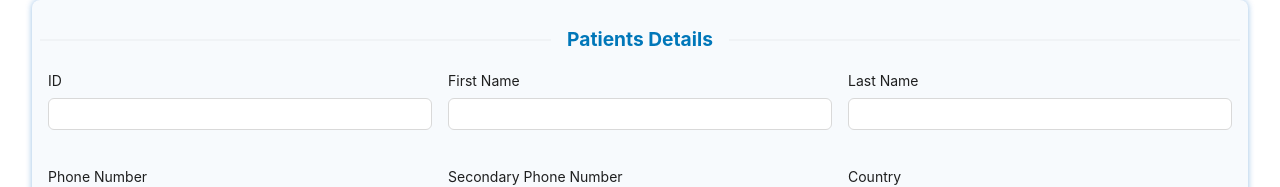
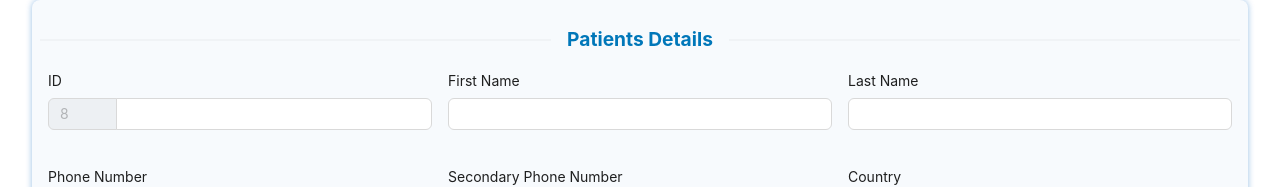
Before and after one commit to Ahmed-Elbessfy/add-patient-app, a React (Vite) app: page / in a window 1280 px wide. Shown: the part 238-425 px from the top of the page. Built offline with nearby package versions, Linux system fonts and the light colour scheme.

Commit message:
configure ID field
- ID Field is combine of 2 Input field
- first field is a fixed disabled field with value fetched from server
- second field is an editable field to allow users to add additional Id

```diff
--- a/src/features/AddAppointmentContainer/newAppointConfig.ts
+++ b/src/features/AddAppointmentContainer/newAppointConfig.ts
@@ -159,7 +159,7 @@ export const addAppointmentFieldsConfig: Item[] = [
         children: [
           {
             category: "field",
-            fieldType: "text",
+            fieldType: "idField",
             id: "new_patient.id",
             testId: "new_patient.id",
             name: "new_patient.id",
--- a/src/features/AddAppointmentFields/AddAppointmentFields.tsx
+++ b/src/features/AddAppointmentFields/AddAppointmentFields.tsx
@@ -10,6 +10,7 @@ import { FieldTimeComponentProps } from "../TimeField/TimeField.type";
 import { FieldCheckboxComponentProps } from "../CheckboxField/CheckboxField.type";
 import { FieldCountryComponentProps } from "../CountryField/CountryField.type";
 import { FieldDualComponentProps } from "../DualField/DualField.type";
+import { FieldIDComponentProps } from "../IDField/IDField.type";
 
 import TextField from "../TextField/TextField";
 import NumberField from "../NumberField/NumberField";
@@ -23,6 +24,7 @@ import CheckboxField from "../CheckboxField/CheckboxField";
 import CountryField from "../CountryField/CountryField";
 import PhoneField from "../PhoneField/PhoneField";
 import DualField from "../DualField/DualField";
+import IDField from "../IDField/IDField";
 
 import { GeneralFieldConfig } from "./AddAppointmentInputs.type";
 import { FieldPhoneComponentProps } from "../PhoneField/PhoneField.type";
@@ -55,8 +57,6 @@ const AddAppointmentFields: FC<GeneralFieldConfig> = (props) => {
   const dualProps = { ...props, control };
   return (
     <>
-      {/* Each field is rendered based on type internally to prevent typescript errors at field component  */}
-
       {/* Text Input  */}
       {fieldType === "text" && (
         <TextField {...({ ...inputProps } as FieldTextComponentProps)} />
@@ -119,6 +119,11 @@ const AddAppointmentFields: FC<GeneralFieldConfig> = (props) => {
         <DualField {...(dualProps as FieldDualComponentProps)} />
       )}
 
+      {/* ID Field  */}
+      {fieldType === "idField" && (
+        <IDField {...(inputProps as FieldIDComponentProps)} />
+      )}
+
       {/* To prevent doubling error messages in case of using dual field  */}
       {/* No need to error message for switch & checkbox fields and take useless area  */}
       {!["dualField", "switch", "checkbox"].includes(fieldType) && (
--- a/src/features/AddAppointmentFields/AddAppointmentInputs.type.tsx
+++ b/src/features/AddAppointmentFields/AddAppointmentInputs.type.tsx
@@ -13,6 +13,7 @@ import { FieldCheckbox } from "../CheckboxField/CheckboxField.type";
 import { FieldCountry } from "../CountryField/CountryField.type";
 import { FieldDual } from "../DualField/DualField.type";
 import { FieldPhone } from "../PhoneField/PhoneField.type";
+import { FieldID } from "../IDField/IDField.type";
 
 // Utility type to customize a type by excluding certain properties
 // this was for approaching another type definition method and can be used later
@@ -57,6 +58,7 @@ export type FieldValidation = {
 // Available field types
 type fieldTypeValues =
   | "text"
+  | "idField"
   | "phone"
   | "number"
   | "select"
@@ -113,6 +115,7 @@ export type ItemField = {
 // to fullfil this requirement, components needs properties from each Field type based on rendered type
 export type FormFieldConfig =
   | FieldText
+  | FieldID
   | FieldPhone
   | FieldNumber
   | FieldSelect
--- a/src/features/AddAppointmentForm/AddAppointmentForm.constants.tsx
+++ b/src/features/AddAppointmentForm/AddAppointmentForm.constants.tsx
@@ -15,6 +15,7 @@ export const INPUT_TYPES = {
   INPUT_SWITCH: "switch",
   INPUT_CHECKBOX: "checkbox",
   INPUT_PHONE: "phone",
+  INPUT_ID: "idField",
 };
 
 export const VALIDATION_RULE_TYPES = {
@@ -141,6 +142,7 @@ export const INPUT_VALIDATION_TYPES = {
   [INPUT_TYPES.INPUT_SWITCH]: yup.boolean(),
   [INPUT_TYPES.INPUT_CHECKBOX]: yup.boolean(),
   [INPUT_TYPES.INPUT_PHONE]: yup.string(),
+  [INPUT_TYPES.INPUT_ID]: yup.string(),
 };
 
 /**********************************************************************
--- /dev/null
+++ b/src/features/IDField/IDField.tsx
@@ -0,0 +1,47 @@
+import { ChangeEvent, FC, useEffect, useState } from "react";
+import { Input, Space } from "antd";
+import { useTranslation } from "react-i18next";
+import { FieldIDComponentProps } from "./IDField.type";
+
+const IDField: FC<FieldIDComponentProps> = (props) => {
+  const { id, testId, label, onChange, status, isDisabled } = props;
+
+  const { t } = useTranslation("translation");
+
+  // Local state to register each id value separately
+  const [fixedId, setFixedId] = useState<number>(0);
+  const [dynamicId, setDynamicId] = useState<string>("");
+
+  useEffect(
+    function configID() {
+      // here we can fetch the fixed ID from server
+      setFixedId(8);
+
+      // register combined value of ID
+      onChange(`${fixedId}-${dynamicId}`);
+    },
+    [dynamicId, fixedId, onChange]
+  );
+
+  return (
+    <div id={id} data-testid={testId}>
+      {label && <label>{t(label)}</label>}
+
+      <Space.Compact style={{ width: "100%" }}>
+        {/* Fixed ID fetched and set from Server  */}
+        <Input value={fixedId} disabled={true} style={{ width: "80px" }} />
+        {/* ID that user can set manually  */}
+        <Input
+          status={status}
+          disabled={isDisabled}
+          value={dynamicId}
+          onChange={(e: ChangeEvent<HTMLInputElement>) => {
+            setDynamicId(e.target.value);
+          }}
+        />
+      </Space.Compact>
+    </div>
+  );
+};
+
+export default IDField;
```
Also changed, not shown: src/features/IDField/IDField.type.tsx (added, +34 -0 lines).
